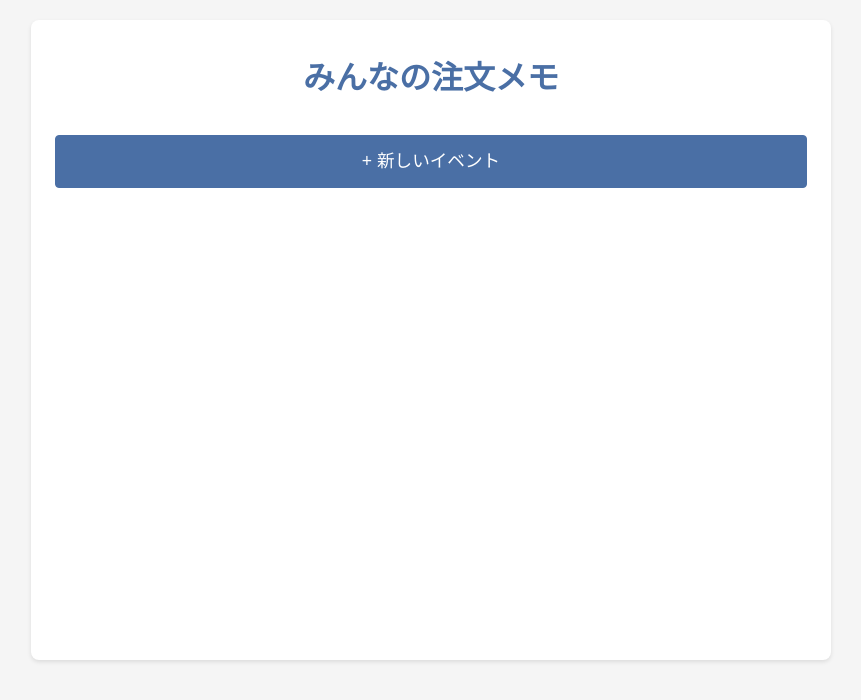
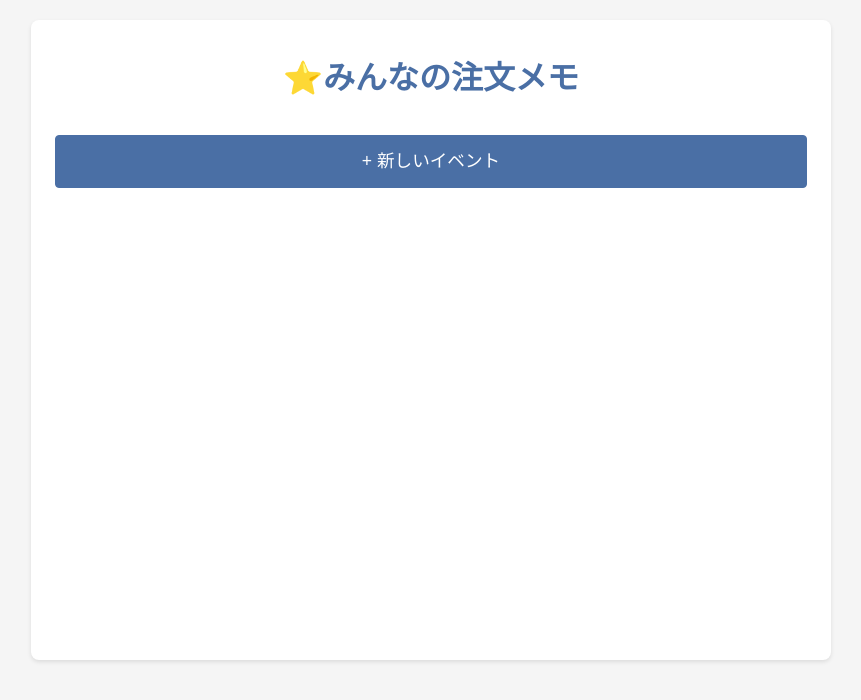
Before and after one commit to ok-farm/menu-order21, a plain HTML site: page index.html in a window 1280 px wide. Shown: the whole page, without its empty margins (209-1070 px from the left). Drawn offline with Linux system fonts and the light colour scheme.

Commit message:
タイトルに星マークを追加

```diff
--- a/index.html
+++ b/index.html
@@ -10,7 +10,7 @@
     <div class="app">
         <!-- イベント一覧画面 -->
         <div id="event-list" class="screen active">
-            <h1>みんなの注文メモ</h1>
+            <h1>⭐️みんなの注文メモ</h1>
             <button id="new-event" class="btn primary">+ 新しいイベント</button>
             <div id="events-container" class="events-container">
                 <!-- イベント一覧がここに表示されます -->
```
